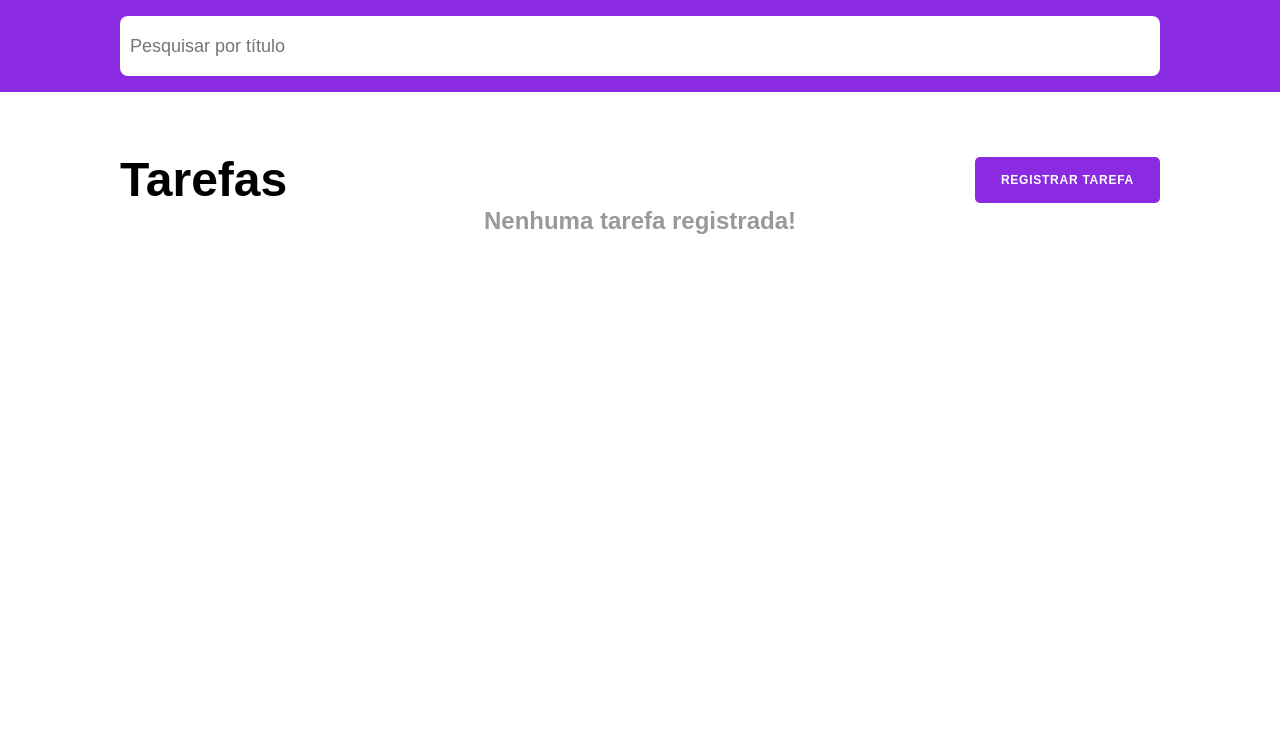
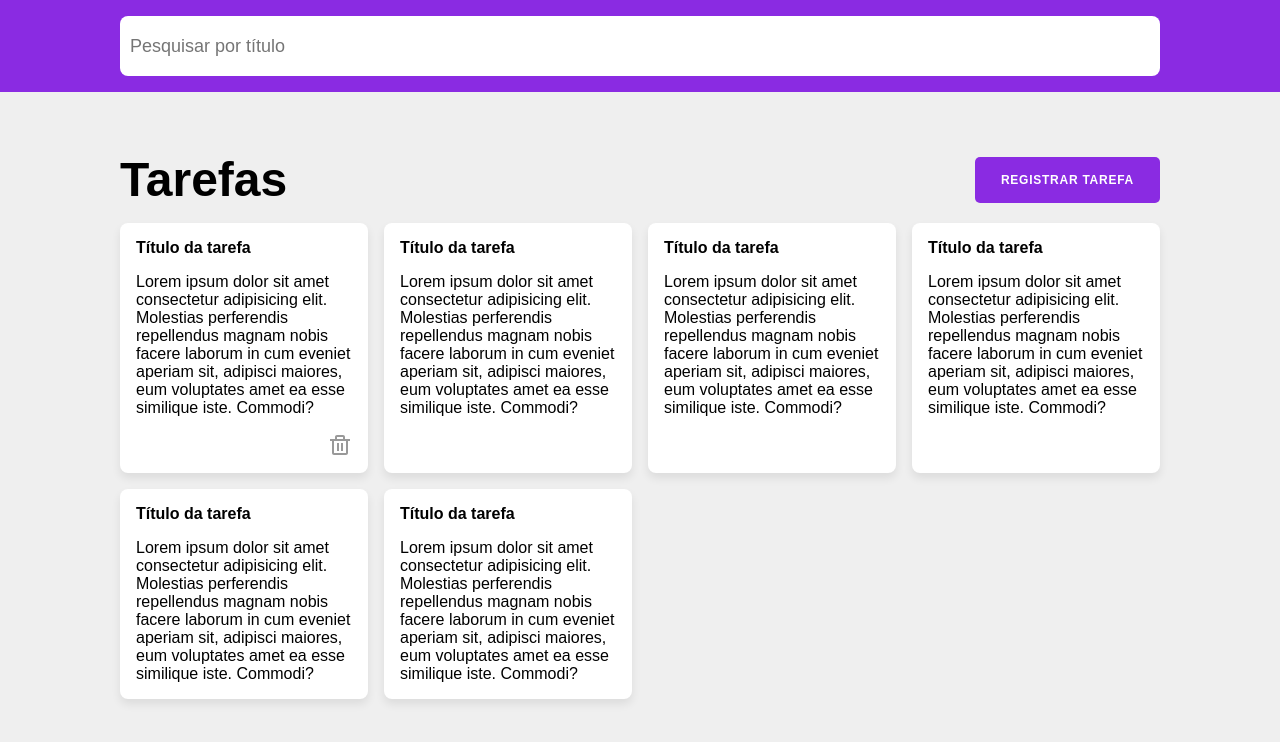
Before and after one commit to ronei-dev/to-do-list-gt3, a plain HTML site: page index.html in a window 1280 px wide. Drawn offline with nearby package versions, Linux system fonts and the light colour scheme.

Commit message:
feats:| html- added task list, added a visually interactive trash icon to the first task box, will eventually code a deleting task function.| css- changed body bg color, applied flexbox on ul elements in task section, also made visual changes on said elements, added hover feature to trash icon, added flexwrapto li elements.| Refactor: commented on css lines in order to specify sections on the html content.

```diff
--- a/index.html
+++ b/index.html
@@ -13,14 +13,45 @@
     <main>
         <section id="tarefas">
             <h2>Tarefas <button onclick="novaTarefa()">Registrar tarefa</button></h2>
-            <h6>Nenhuma tarefa registrada!</h6>
+            <!--<h6>Nenhuma tarefa registrada!</h6>-->
+            <ul>
+                <li>
+                    <h5>Título da tarefa</h5>
+                    <p>Lorem ipsum dolor sit amet consectetur adipisicing elit. Molestias perferendis repellendus magnam nobis facere laborum in cum eveniet aperiam sit, adipisci maiores, eum voluptates amet ea esse similique iste. Commodi?</p>
+                    <div class="actions">
+                        <svg  xmlns="http://www.w3.org/2000/svg" width="24" height="24"
+                        fill="#999" viewBox="0 0 24 24" ><path d="M17 6V4c0-1.1-.9-2-2-2H9c-1.1 0-2 .9-2 2v2H2v2h2v12c0 1.1.9 2 2 2h12c1.1 0 2-.9 2-2V8h2V6zM9 4h6v2H9zM6 20V8h12v12z"></path><path d="M9 10h2v8H9zm4 0h2v8h-2z"></path>
+                        </svg>
+                    </div>
+                </li>
+                <li>
+                    <h5>Título da tarefa</h5>
+                    <p>Lorem ipsum dolor sit amet consectetur adipisicing elit. Molestias perferendis repellendus magnam nobis facere laborum in cum eveniet aperiam sit, adipisci maiores, eum voluptates amet ea esse similique iste. Commodi?</p>
+                </li>
+                <li>
+                    <h5>Título da tarefa</h5>
+                    <p>Lorem ipsum dolor sit amet consectetur adipisicing elit. Molestias perferendis repellendus magnam nobis facere laborum in cum eveniet aperiam sit, adipisci maiores, eum voluptates amet ea esse similique iste. Commodi?</p>
+                </li>
+                <li>
+                    <h5>Título da tarefa</h5>
+                    <p>Lorem ipsum dolor sit amet consectetur adipisicing elit. Molestias perferendis repellendus magnam nobis facere laborum in cum eveniet aperiam sit, adipisci maiores, eum voluptates amet ea esse similique iste. Commodi?</p>
+                </li>
+                <li>
+                    <h5>Título da tarefa</h5>
+                    <p>Lorem ipsum dolor sit amet consectetur adipisicing elit. Molestias perferendis repellendus magnam nobis facere laborum in cum eveniet aperiam sit, adipisci maiores, eum voluptates amet ea esse similique iste. Commodi?</p>
+                </li>
+                <li>
+                    <h5>Título da tarefa</h5>
+                    <p>Lorem ipsum dolor sit amet consectetur adipisicing elit. Molestias perferendis repellendus magnam nobis facere laborum in cum eveniet aperiam sit, adipisci maiores, eum voluptates amet ea esse similique iste. Commodi?</p>
+                </li>
+            </ul>
         </section>
         <section id="overlay" onclick="fecharModal()"></section>
         <div id="criarTarefa" class="modal">
             <form>
                 <h3>Criar tarefa <svg  xmlns="http://www.w3.org/2000/svg" width="30" height="30"
-fill="currentColor" viewBox="0 0 24 24" onclick="fecharModal()"><path d="m7.76 14.83-2.83 2.83 1.41 1.41 2.83-2.83 2.12-2.12.71-.71.71.71 1.41 1.42 3.54 3.53 1.41-1.41-3.53-3.54-1.42-1.41-.71-.71 5.66-5.66-1.41-1.41L12 10.59 6.34 4.93 4.93 6.34 10.59 12l-.71.71z"></path>
-</svg>
+                    fill="currentColor" viewBox="0 0 24 24" onclick="fecharModal()"><path d="m7.76 14.83-2.83 2.83 1.41 1.41 2.83-2.83 2.12-2.12.71-.71.71.71 1.41 1.42 3.54 3.53 1.41-1.41-3.53-3.54-1.42-1.41-.71-.71 5.66-5.66-1.41-1.41L12 10.59 6.34 4.93 4.93 6.34 10.59 12l-.71.71z"></path>
+                    </svg>
                 </h3>
                 <label for="titulo">Título</label>
                 <input type="text" id="titulo">
--- a/style.css
+++ b/style.css
@@ -7,6 +7,9 @@
     text-decoration: none;
     outline: none;
     font-family: Arial, Helvetica, sans-serif;
+}
+body{
+    background-color: #EFEFEF;
 }
 
 /*barra de pesquisa e botão de cadastro*/
@@ -49,12 +52,39 @@ header input{
 #tarefas h2 button:hover{
     background-color: rgb(110, 34, 180);
 }
+#tarefas ul{
+    display: flex;
+    flex-wrap: wrap;
+    gap: 16px;
+    margin-top: 16px;
+}
+#tarefas ul li{
+    width: calc(25% - 12px);
+    padding: 16px;
+    background-color: white;
+    border-radius: 8px;
+    box-shadow: 0px 5px 10px #00000015;
+}
+#tarefas ul li .actions{
+    display: flex;
+    justify-content: flex-end;
+    margin-top: 16px;
+    cursor: pointer;
+}
+#tarefas ul li .actions svg:hover{
+    fill: blueviolet;
+}
+#tarefas ul li h5{
+    font-size: 16px;
+    margin-bottom: 16px;
+}
 #tarefas h6{
     text-align: center;
     font-size: 24px;
     color: #999;
 }
 
+/*seção overlay*/
 #overlay{
     background-color: #00000080;
     width: 100%;
@@ -71,6 +101,7 @@ header input{
     visibility: visible;
 }
 
+/*seção modal*/
 .modal{
     width: 400px;
     background-color: white;
```
